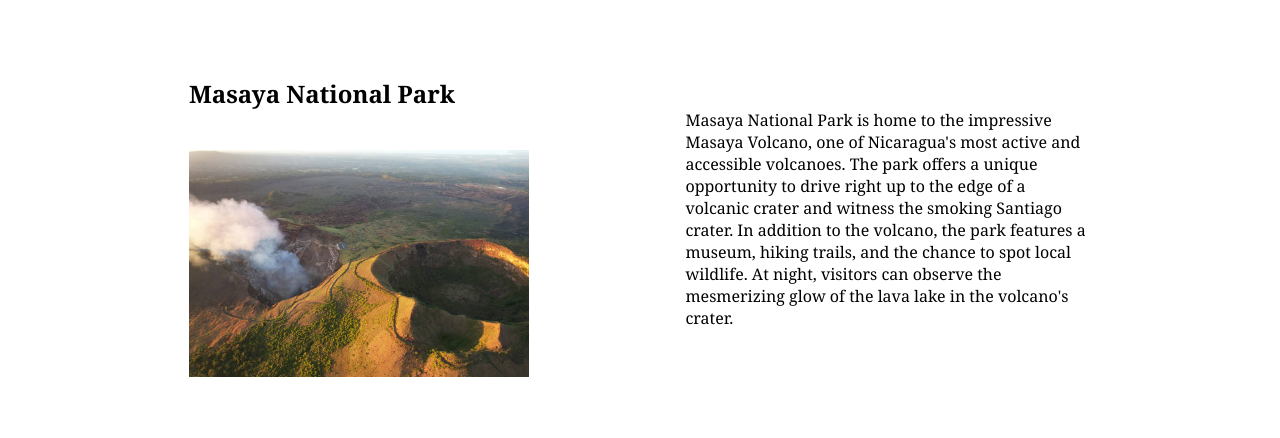
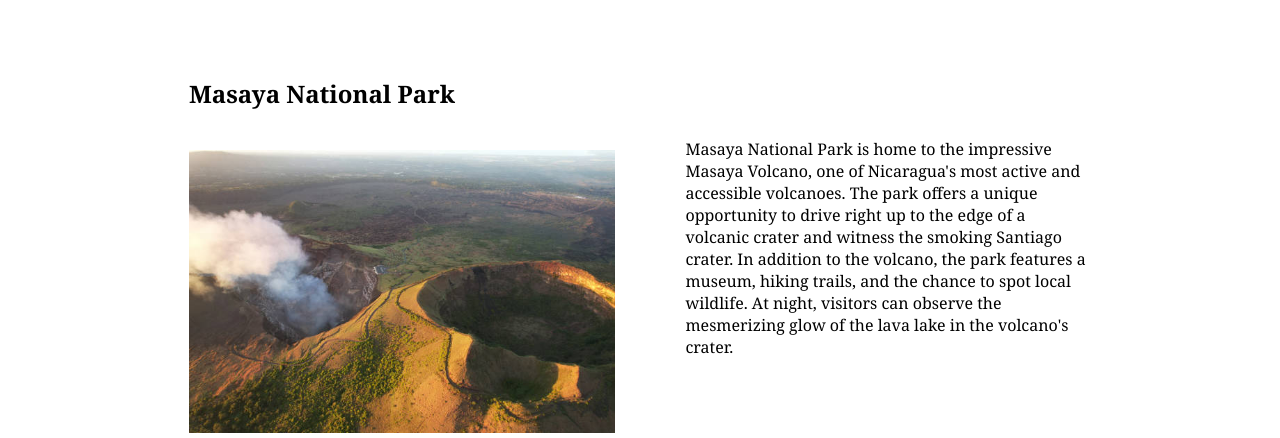
Before and after one commit to juliachaidez3/Globetrotter, a plain HTML site: page top-attractions.html in a window 1280 px wide. Shown: the part 514-952 px from the top of the page. Drawn offline with Linux system fonts and the light colour scheme.

Commit message:
Third commit

```diff
--- a/style.css
+++ b/style.css
@@ -107,8 +107,8 @@ body, html {
 
 .attractions-img {
     padding: 10px;
-    width: 80%;
-    height: 80%
+    width: 100%;
+    height: 100%
 }
 
 .attractions-div1 {
```
Also changed, not shown: photo-gallery.html (+5 -0 lines), assets/IMG_5111.JPG (deleted), assets/IMG_5112.JPG (deleted), assets/fritanga.jpeg (added), 2 other files.
